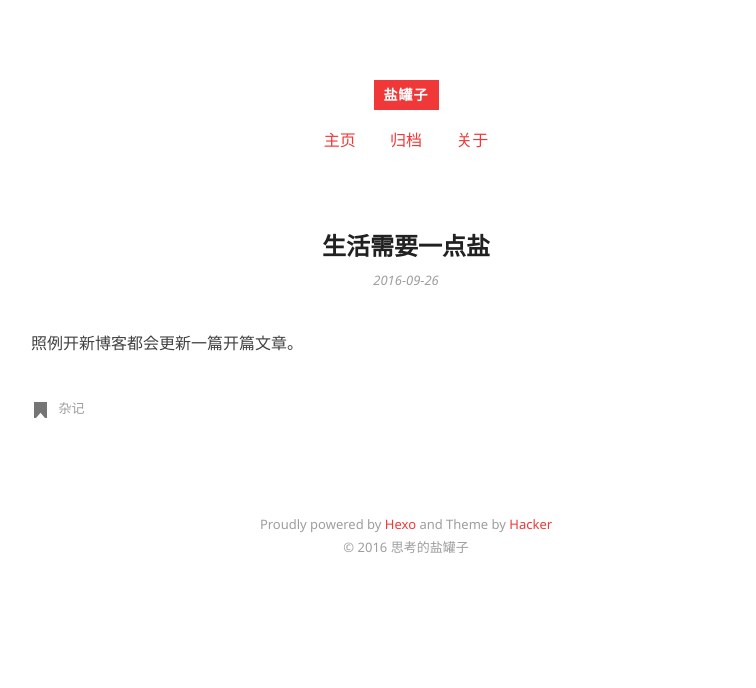
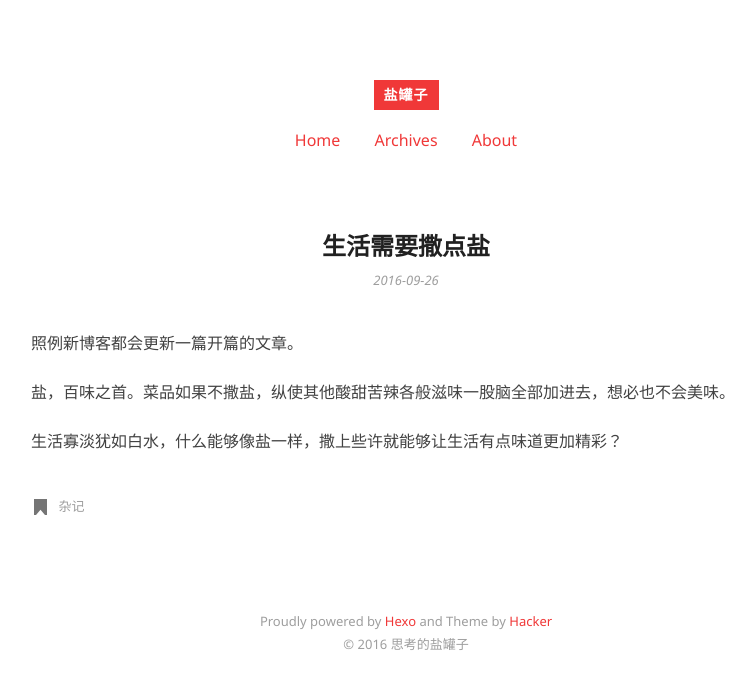
Before and after one commit to vclwei/vclwei.github.io, a plain HTML site: page posts/46918/index.html in a window 1280 px wide. Shown: the whole page, without its empty margins (234-990 px from the left). Drawn offline with Linux system fonts and the light colour scheme.

Commit message:
Site updated: 2016-10-07 14:31:50

```diff
--- a/posts/46918/index.html
+++ b/posts/46918/index.html
@@ -3,14 +3,16 @@
 <head>
   <meta charset="utf-8">
 
-  <title>生活需要一点盐 | 盐罐子</title>
+  <title>生活需要撒点盐 | 盐罐子</title>
 
 
   <meta name="author" content="思考的盐罐子">
 
 
 
-  <meta name="description" content="照例开新博客都会更新一篇开篇文章。">
+  <meta name="description" content="照例新博客都会更新一篇开篇的文章。
+盐，百味之首。菜品如果不撒盐，纵使其他酸甜苦辣各般滋味一股脑全部加进去，想必也不会美味。
+生活寡淡犹如白水，什么能够像盐一样，撒上些许就能够让生活有点味道更加精彩？">
 
 
 
@@ -22,7 +24,7 @@
   <meta name="apple-mobile-web-app-capable" content="yes">
   <meta name="apple-mobile-web-app-status-bar-style" content="black">
 
-  <meta property="og:title" content="生活需要一点盐"/>
+  <meta property="og:title" content="生活需要撒点盐"/>
 
   <meta property="og:site_name" content="盐罐子"/>
 
@@ -50,11 +52,11 @@
   <nav class="site-navigation">
     <ul>
 
-        <li><a href="/">主页</a></li>
+        <li><a href="/">Home</a></li>
 
-        <li><a href="/archives">归档</a></li>
+        <li><a href="/archives">Archives</a></li>
 
-        <li><a href="/about">关于</a></li>
+        <li><a href="/about">About</a></li>
 
     </ul>
   </nav>
@@ -65,7 +67,7 @@
 
 
 
-    <h3 class="article-title"><span>生活需要一点盐</span></h3>
+    <h3 class="article-title"><span>生活需要撒点盐</span></h3>
 
 
 
@@ -85,7 +87,9 @@
   <div class="article-content">
     <div class="entry">
 
-        <p>照例开新博客都会更新一篇开篇文章。</p>
+        <p>照例新博客都会更新一篇开篇的文章。</p>
+<p>盐，百味之首。菜品如果不撒盐，纵使其他酸甜苦辣各般滋味一股脑全部加进去，想必也不会美味。</p>
+<p>生活寡淡犹如白水，什么能够像盐一样，撒上些许就能够让生活有点味道更加精彩？</p>
 
 
     </div>
```
Also changed, not shown: about/index.html (+5 -5 lines), archives/2016/09/index.html (+5 -5 lines), archives/2016/index.html (+5 -5 lines), archives/index.html (+6 -6 lines), categories/杂记/index.html (+4 -4 lines), index.html (+7 -5 lines).
